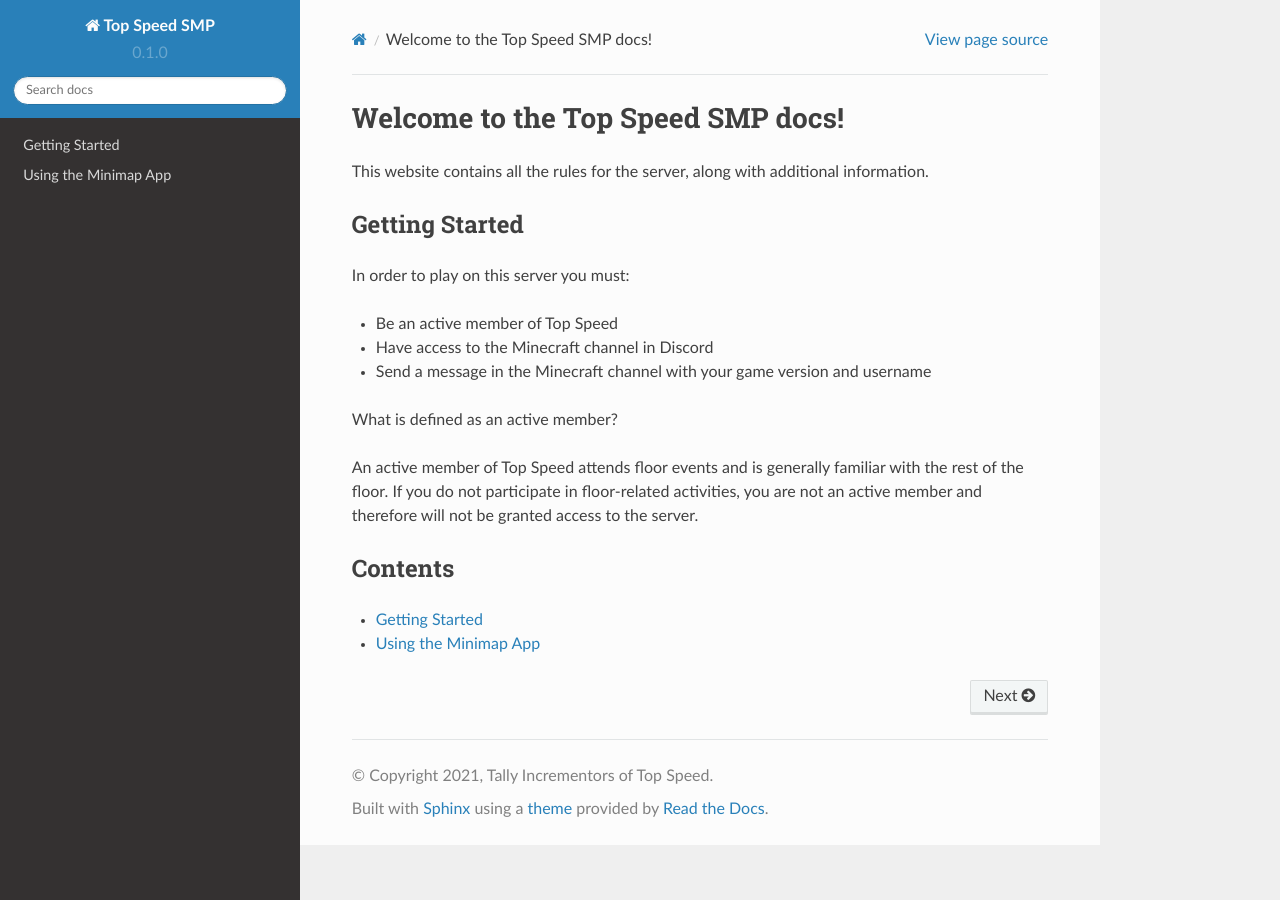
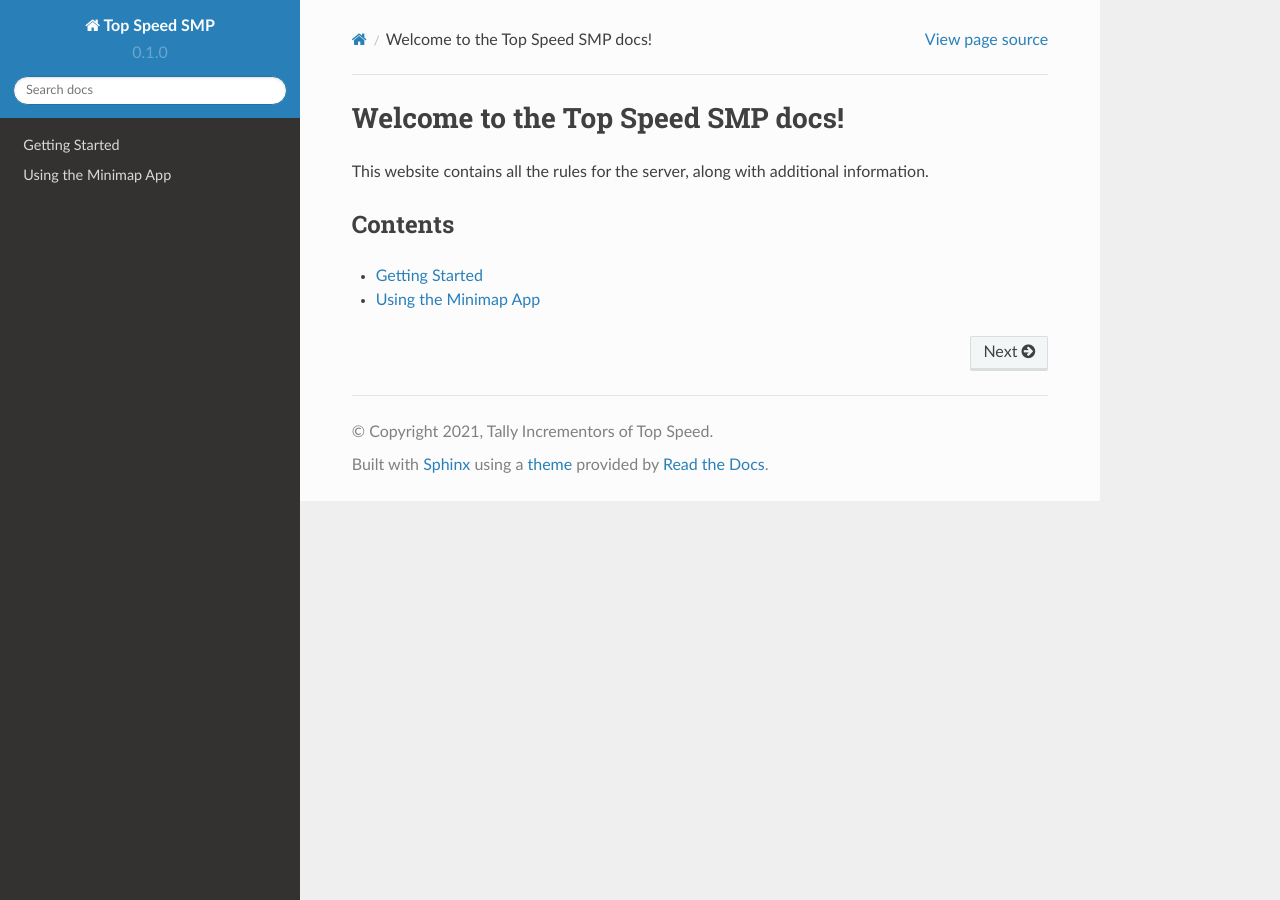
Before and after one commit to cm090/topspeedmc, a Sphinx documentation site: the page built from docs/source/index.rst, in a window 1280 px wide. Built offline with Sphinx 7.4.7 and the Read the Docs theme 2.0.0, drawn with Linux system fonts in a browser that asks for light colours.

Commit message:
Update index.rst

```diff
--- a/docs/source/index.rst
+++ b/docs/source/index.rst
@@ -2,20 +2,6 @@ Welcome to the Top Speed SMP docs!
 ===================================
 
 This website contains all the rules for the server, along with additional information.
-
-Getting Started
----------------
-In order to play on this server you must:
-
-- Be an active member of Top Speed
-
-- Have access to the Minecraft channel in Discord
-
-- Send a message in the Minecraft channel with your game version and username
-
-What is defined as an active member?
-
-An active member of Top Speed attends floor events and is generally familiar with the rest of the floor. If you do not participate in floor-related activities, you are not an active member and therefore will not be granted access to the server.
 
 Contents
 --------
```
